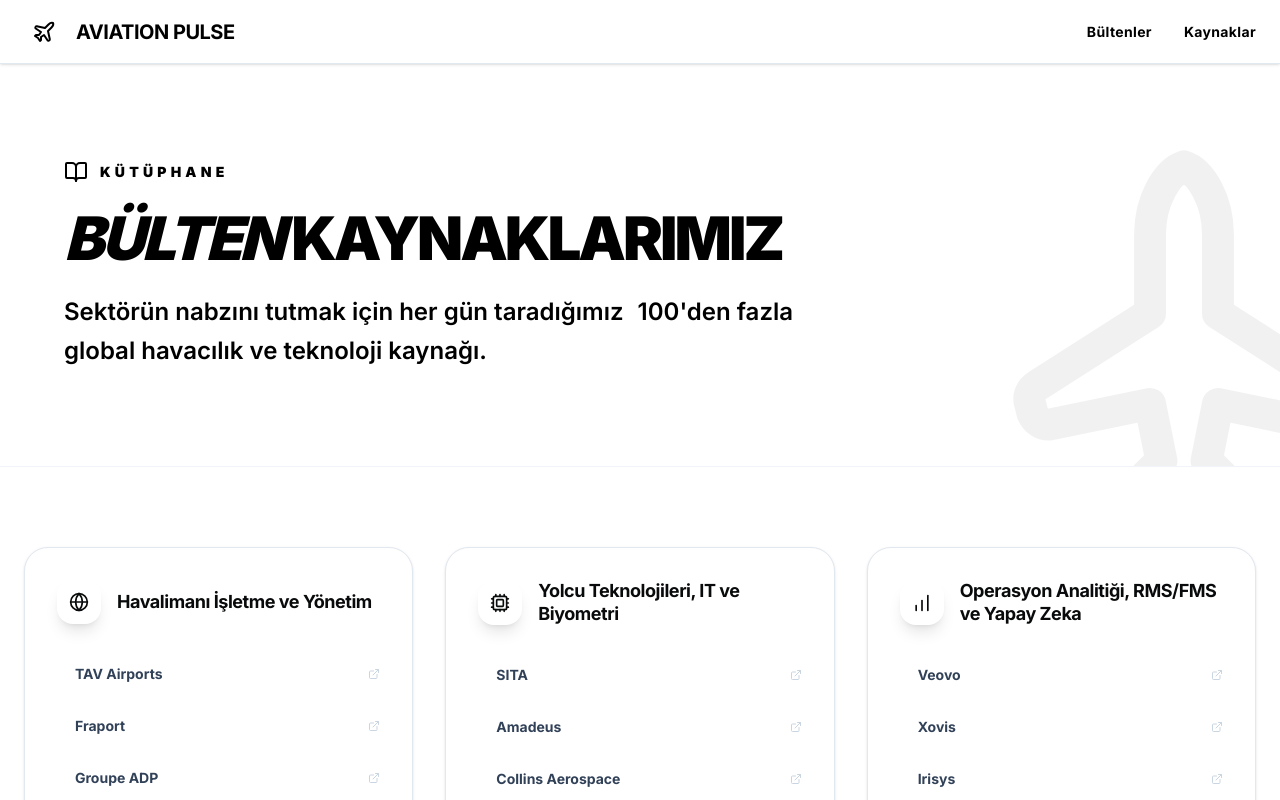
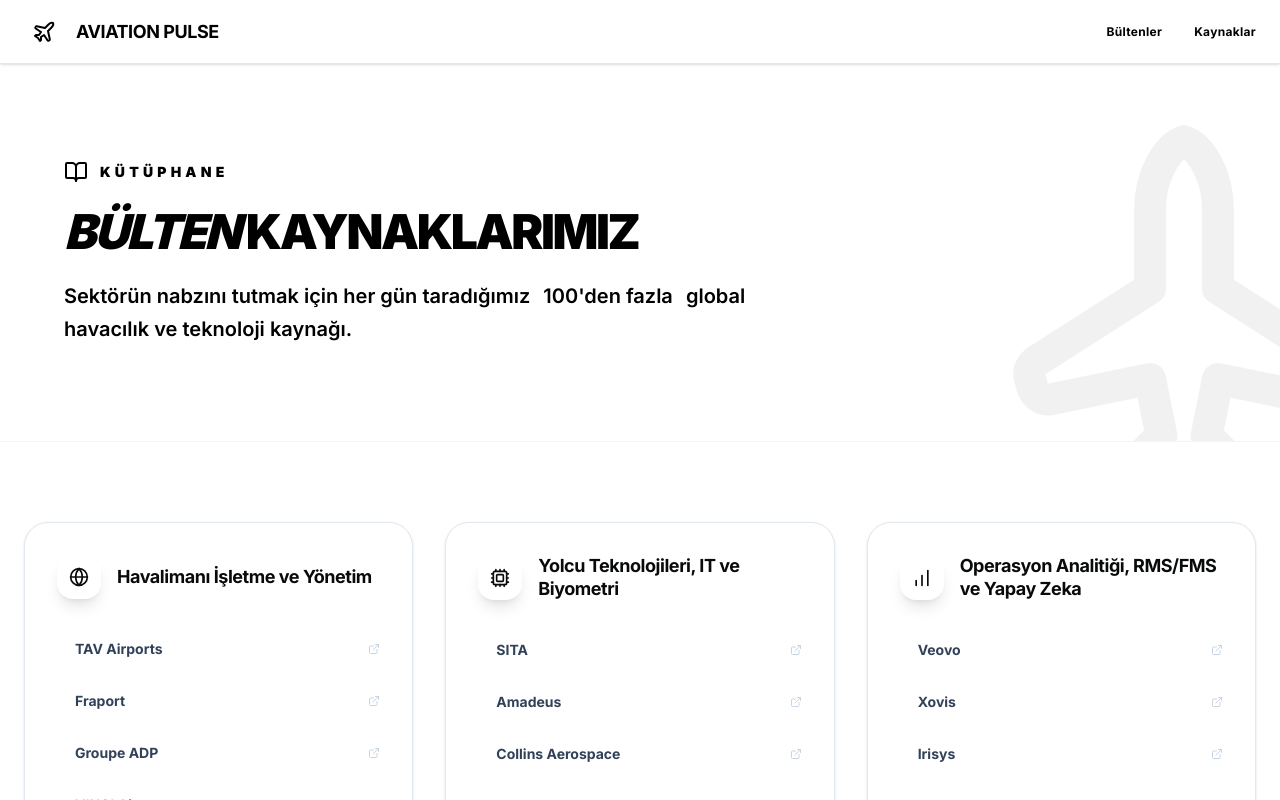
Before and after one commit to tokermert/aviationews, a Next.js app: page /sources in a window 1280 px wide. Shown: the top 800 px of the page. Built offline with nearby package versions, Linux system fonts and the light colour scheme.

Commit message:
Change daily to weekly, remove redundant header, and reduce all font sizes by 2px

```diff
--- a/app/globals.css
+++ b/app/globals.css
@@ -32,7 +32,8 @@
 .prose p {
   line-height: 2;
   /* leading-loose equivalent for better readability */
-  font-size: 1.25rem;
+  font-size: 1.125rem;
+  /* Reduced by ~2px (18px) */
   margin-bottom: 2rem;
   color: #374151;
 }
@@ -41,10 +42,11 @@
 .prose h1,
 .prose h2 {
   font-weight: 800;
-  font-size: 2.5rem;
-  margin-top: 4rem !important;
+  font-size: 2.375rem;
+  /* Reduced by ~2px (38px) */
+  margin-top: 6rem !important;
   /* Significant margin before category */
-  margin-bottom: 2rem !important;
+  margin-bottom: 3rem !important;
   /* Significant margin after category */
   color: #0f172a;
   letter-spacing: -0.025em;
@@ -54,7 +56,8 @@
 
 .prose h3 {
   font-weight: 700;
-  font-size: 1.5rem;
+  font-size: 1.375rem;
+  /* Reduced by ~2px (22px) */
   margin-top: 2.5rem !important;
   margin-bottom: 1rem !important;
 }
@@ -81,6 +84,8 @@
   margin-top: 1.5rem;
   display: inline-block;
   color: #0f172a;
+  font-size: 0.875rem;
+  /* Smaller source text */
 }
 
 /* Adding clear separator spacing between items if they aren't separated by headers */
@@ -89,7 +94,7 @@
   margin-bottom: 2rem;
   border-left-color: #2563eb;
   font-style: italic;
-  font-size: 1.25rem;
+  font-size: 1.125rem;
 }
 
 /* Spacing before Kaynak satırı if it follows a paragraph */
--- a/app/layout.tsx
+++ b/app/layout.tsx
@@ -24,11 +24,11 @@
             <div className="bg-aviation-navy p-2 rounded-lg group-hover:bg-aviation-navy/90 transition-colors">
               <Plane className="w-6 h-6 text-aviation-accent" />
             </div>
-            <span className="text-xl font-bold tracking-tight text-black">AVIATION <span className="text-aviation-navy">PULSE</span></span>
+            <span className="text-lg font-bold tracking-tight text-black">AVIATION <span className="text-aviation-navy">PULSE</span></span>
           </Link>
           <nav className="flex items-center gap-8">
-            <Link href="/" className="text-sm font-bold text-black hover:text-aviation-navy transition-colors tracking-wide">Bültenler</Link>
-            <Link href="/sources" className="text-sm font-bold text-black hover:text-aviation-navy transition-colors tracking-wide">Kaynaklar</Link>
+            <Link href="/" className="text-xs font-bold text-black hover:text-aviation-navy transition-colors tracking-wide">Bültenler</Link>
+            <Link href="/sources" className="text-xs font-bold text-black hover:text-aviation-navy transition-colors tracking-wide">Kaynaklar</Link>
           </nav>
         </header>
         <main className="flex-1 mt-16">
--- a/app/page.tsx
+++ b/app/page.tsx
@@ -57,7 +57,7 @@
       {/* Sidebar */}
       <aside className="w-80 border-r border-slate-200 bg-white overflow-y-auto flex-shrink-0">
         <div className="p-4 border-b border-slate-100 bg-slate-50/50">
-          <h2 className="text-sm font-semibold text-aviation-navy uppercase tracking-wider">Günlük Bültenler</h2>
+          <h2 className="text-xs font-semibold text-aviation-navy uppercase tracking-wider">Haftalık Bültenler</h2>
         </div>
         <nav className="divide-y divide-slate-100">
           {newsletters.map((newsletter) => (
@@ -75,7 +75,7 @@
                 <div className="flex items-center gap-2">
                   <Calendar className={cn("w-4 h-4", selectedNewsletter?.id === newsletter.id ? "text-aviation-navy" : "text-slate-400")} />
                   <span className={cn(
-                    "font-bold text-lg tracking-tight",
+                    "font-bold text-base tracking-tight",
                     selectedNewsletter?.id === newsletter.id ? "text-black" : "text-slate-600"
                   )}>
                     {newsletter.date}
@@ -101,11 +101,7 @@
         {selectedNewsletter ? (
           <article className="max-w-4xl mx-auto py-12 px-8">
             <header className="mb-12 border-b border-slate-200 pb-8">
-              <div className="flex items-center gap-2 text-aviation-navy/70 mb-4 uppercase tracking-[0.2em] text-[10px] font-extrabold">
-                <div className="w-8 h-[2px] bg-aviation-accent"></div>
-                Günlük Sektör Analizi
-              </div>
-              <h1 className="text-5xl font-black text-aviation-navy mb-6 leading-tight uppercase italic tracking-tighter">
+              <h1 className="text-4xl font-black text-aviation-navy mb-6 leading-tight uppercase italic tracking-tighter">
                 {selectedNewsletter.date}
               </h1>
               <div className="flex items-center gap-4 text-sm text-slate-600 font-semibold">
--- a/app/sources/page.tsx
+++ b/app/sources/page.tsx
@@ -96,10 +96,10 @@
                         <BookOpen className="w-6 h-6" />
                         <span className="text-sm font-black uppercase tracking-[0.3em]">Kütüphane</span>
                     </div>
-                    <h1 className="text-5xl md:text-6xl font-black mb-6 tracking-tighter uppercase italic text-black">
+                    <h1 className="text-4xl md:text-5xl font-black mb-6 tracking-tighter uppercase italic text-black">
                         Bülten <span className="text-aviation-navy uppercase not-italic">Kaynaklarımız</span>
                     </h1>
-                    <p className="text-black text-xl md:text-2xl max-w-3xl leading-relaxed font-semibold">
+                    <p className="text-black text-lg md:text-xl max-w-3xl leading-relaxed font-semibold">
                         Sektörün nabzını tutmak için her gün taradığımız <span className="bg-aviation-accent/30 px-2 py-1 rounded">100'den fazla</span> global havacılık ve teknoloji kaynağı.
                     </p>
                 </div>
```
